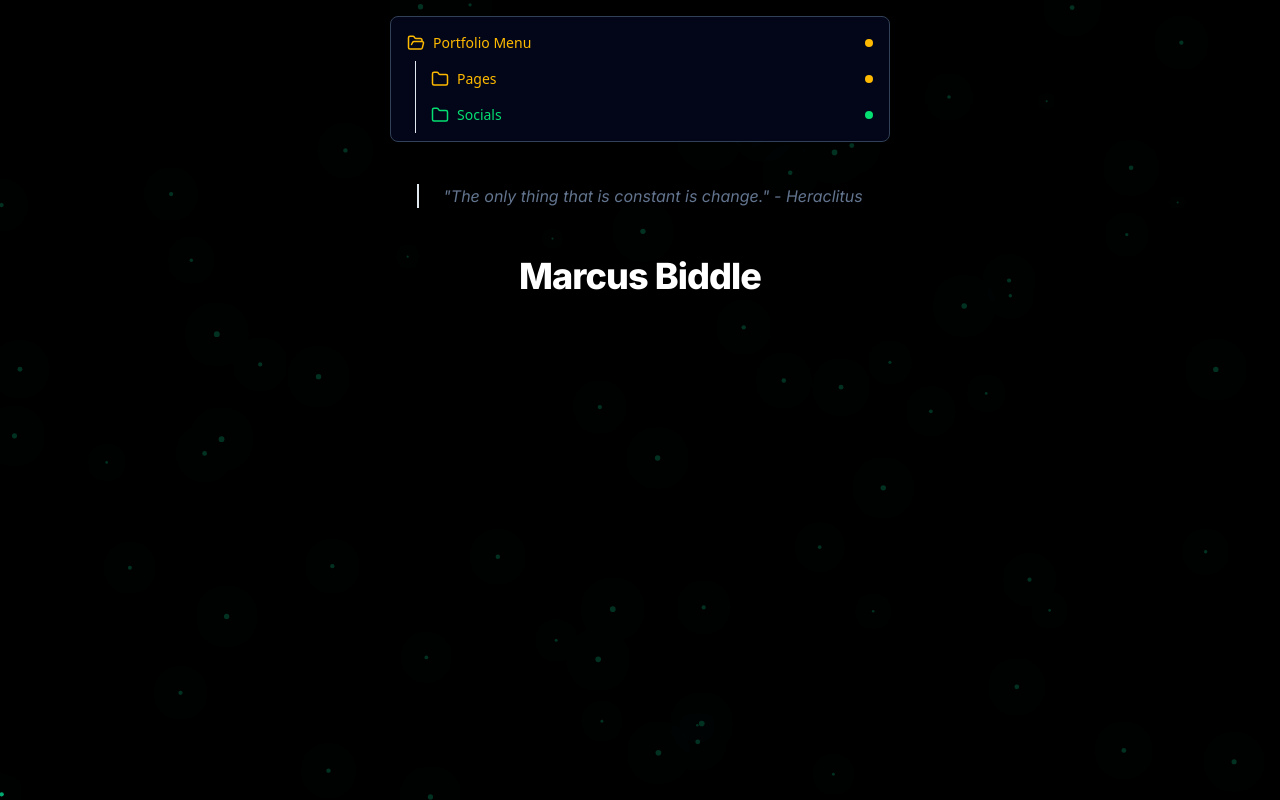
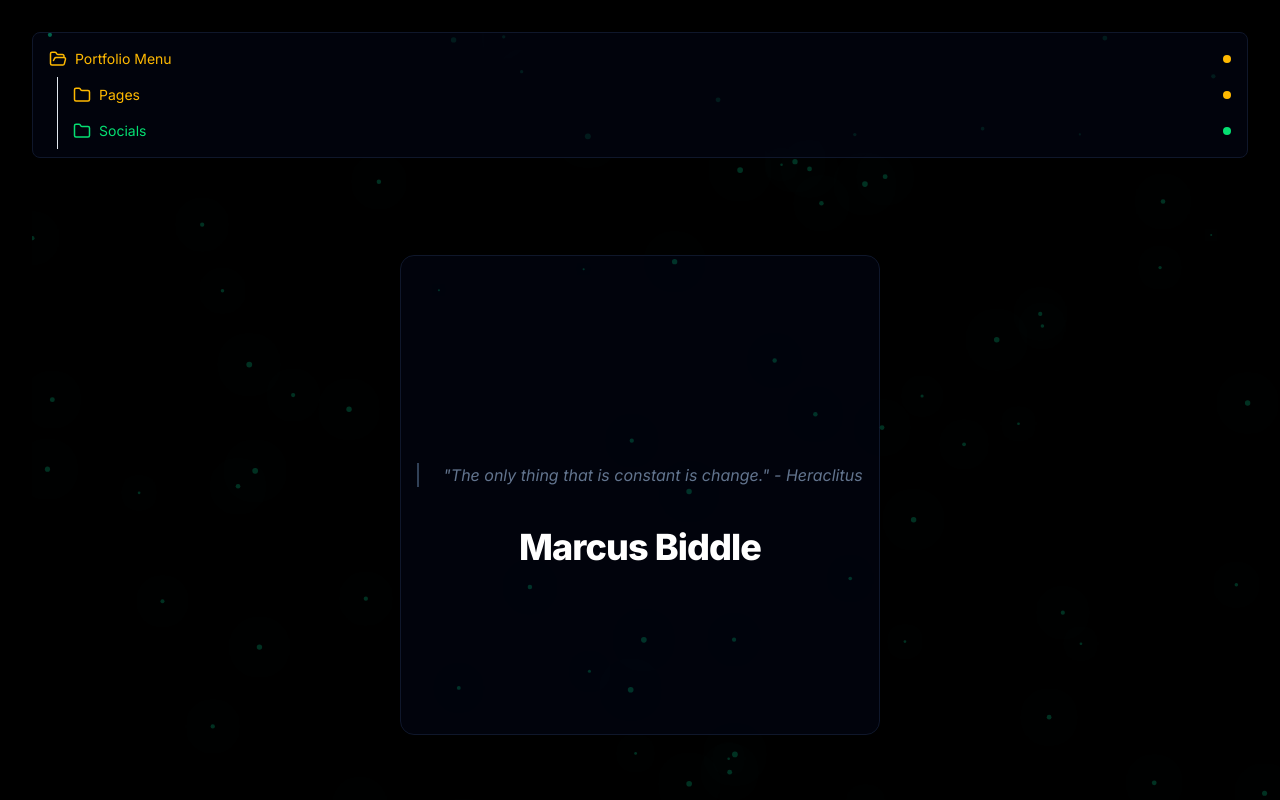
Before and after one commit to marcus-biddle/my-portfolio, a React (Vite) app in the folder client/: page / in a window 1280 px wide. Shown: the top 800 px of the page. Built offline with nearby package versions, Linux system fonts and the light colour scheme; a web font is replaced by a local one.

Commit message:
ran build

```diff
--- a/client/src/App.tsx
+++ b/client/src/App.tsx
@@ -13,6 +13,7 @@ import {
   SubFiles,
 } from '@/components/animate-ui/components/radix/files';
 import { useEffect, useState } from 'react';
+import { Card } from './components/ui/card';
 
 const RadixFilesDemo = () => {
   const [open, setOpen] = useState(['projects'])
@@ -29,7 +30,7 @@ const RadixFilesDemo = () => {
   }, [open])
 
   return (
-    <div className="relative text-white w-[500px] rounded-md border border-slate-700 bg-slate-950 overflow-auto z-100">
+    <div className="relative text-white w-full rounded-md border border-slate-900 bg-slate-950/50 overflow-auto z-100">
       <Files className="w-full" defaultOpen={['portfolio']} >
         <FolderItem value="portfolio">
           <FolderTrigger
@@ -102,28 +103,26 @@ function App() {
 
 
   return (
-    <div className='relative min-h-screen bg-black'>
-      <GravityStarsBackground starsOpacity={.85} className='fixed text-emerald-500' />
+    <div className='relative min-h-screen bg-black p-8'>
+      <GravityStarsBackground starsOpacity={.85} className='fixed z-40 text-emerald-500' />
     <NavProvider>
     {/* <NavigationMenu /> */}
-    <div className='fixed flex items-center justify-center w-full p-4'>
-      <RadixFilesDemo />
-    </div>
 
-    <main className='font-inter text-white p-8 z-50'>
-      <div className='h-screen flex flex-col items-center space-y-12 pt-32'>
-        <div className='text-slate-500'>
-          <TypographyBlockquote>&quot;The only thing that is constant is change.&quot; {'-'} Heraclitus</TypographyBlockquote>
+    <main className='font-inter z-50 text-white flex flex-col'>
+      <div className='relative h-screen w-full flex flex-col items-center rounded-xl'>
+        <div className='stickey w-full'>
+          <RadixFilesDemo />
         </div>
-        <div id={'home'} className='space-y-8'>
-          <TypographyH1>Marcus Biddle</TypographyH1>
-          {/* <div className='flex justify-around gap-4'>
-            <TypographyInlineCode>Web Developer</TypographyInlineCode>
-            <TypographyInlineCode>Entrepreneur</TypographyInlineCode>
-            <TypographyInlineCode>Chess Enthusiast</TypographyInlineCode>
-          </div> */}
+        <div className='flex flex-col items-center justify-around h-full'>
+<Card className='bg-slate-950/50 text-white flex flex-col items-center justify-center aspect-square border-slate-900'>
+          <div className='text-slate-500 p-4'>
+            <TypographyBlockquote >&quot;The only thing that is constant is change.&quot; {'-'} Heraclitus</TypographyBlockquote>
+          </div>
+          <div id={'home'} className='space-y-8'>
+            <TypographyH1>Marcus Biddle</TypographyH1>
+          </div>
+        </Card>
         </div>
-
 
       </div>
       {/* <HomePage /> */}
--- a/client/src/components/PieChart.tsx
+++ b/client/src/components/PieChart.tsx
@@ -1,16 +1,5 @@
-"use client"
 
-import { TrendingUp } from "lucide-react"
 import { Pie, PieChart } from "recharts"
-
-import {
-  Card,
-  CardContent,
-  CardDescription,
-  CardFooter,
-  CardHeader,
-  CardTitle,
-} from "@/components/ui/card"
 import {
   type ChartConfig,
   ChartContainer,
@@ -44,14 +33,6 @@ const chartConfig = {
   },
 } satisfies ChartConfig
 
-function labelFormatter(label, payload) {
-  if (payload && payload.length > 0) {
-    const percent = payload[0].payload.percent;
-    return `${(percent * 100).toFixed(2)}%`;
-  }
-  return label;
-}
-
 
 export function ChartPieDonut({ chartData }: { chartData: any[] }) {
   return (
@@ -62,7 +43,7 @@ export function ChartPieDonut({ chartData }: { chartData: any[] }) {
         <PieChart>
         <ChartTooltip
             cursor={false}
-            content={<ChartTooltipContent hideLabel labelFormatter={labelFormatter} />}
+            content={<ChartTooltipContent hideLabel />}
         />
         <Pie
             data={chartData}
--- a/client/src/components/Typography/index.tsx
+++ b/client/src/components/Typography/index.tsx
@@ -47,7 +47,7 @@ export function TypographyP() {
 
 export function TypographyBlockquote({ children }: TextProps) {
   return (
-    <blockquote className="mt-6 border-l-2 pl-6 italic">
+    <blockquote className="mt-6 border-l-2 border-slate-700 pl-6 italic">
       {children}
     </blockquote>
   )
--- a/client/src/sections/ProjectsPage.tsx
+++ b/client/src/sections/ProjectsPage.tsx
@@ -1,6 +1,4 @@
 import PageSection from '../components/PageSection'
-import { FaGithub } from 'react-icons/fa'
-import { GoArrowUpRight } from "react-icons/go";
 import { CiCircleCheck } from "react-icons/ci";
 import { TbDeviceProjector } from "react-icons/tb";
 import {
@@ -92,7 +90,7 @@ export const ProjectsPage = () => {
     {projects.map((project, index) => (
           <CarouselItem key={index} className="md:basis-2/3 ">
             <div className="p-1">
-              <Card className='bg-slate-900 border border-slate-700'>
+              <Card className='bg-slate-950/50 border border-slate-700'>
                 <CardHeader>
                   <CardTitle>{project.title}</CardTitle>
                   <CardDescription>{project.subtitle}</CardDescription>
@@ -121,54 +119,6 @@ export const ProjectsPage = () => {
   <CarouselPrevious className='bg-slate-900' />
   <CarouselNext className='bg-slate-900' />
 </Carousel>
-      <div className="w-full flex flex-col md:flex-row flex-wrap gap-8">
-        {projects.map((proj, i) => (
-          <div key={i} className="relative flex-1 rounded-lg overflow-hidden w-full md:w-1/3">
-            <div
-              className="absolute blur-xs pointer-events-none inset-0 z-10 bg-black bg-opacity-50 border-2 border-gray-900/50 rounded-md"
-              style={{
-                backgroundImage: `url(${proj.bgImage})`,
-                backgroundSize: 'cover',
-                backgroundPosition: 'center',
-                opacity: '0.4',
-              }}
-            />
-
-            <div className="relative select-auto z-20 p-6 text-white font-inter">
-              <div className="space-y-4 border-b-1 pb-4 border-slate-500/70">
-                <div className="space-x-1 uppercase text-xs text-cyan-500/80 tracking-tight">
-                  <span>{proj.subtitle}</span>
-                </div>
-                <h4 className="text-3xl">{proj.title}</h4>
-              </div>
-
-              <div className="space-y-2 my-8 ">
-                {proj.points.map((point, idx) => (
-                  <div key={idx} className="flex gap-1 items-start text-white">
-                    <CiCircleCheck className="size-6 flex-shrink-0" />
-                    <span className='text-white'>{point}</span>
-                  </div>
-                ))}
-              </div>
-
-              <div className="flex justify-center items-center gap-2 my-4">
-                <a href={proj.github} target="_blank" rel="noopener noreferrer">
-                  <FaGithub className="size-10" />
-                </a>
-                <a
-                  href={proj.demo}
-                  target="_blank"
-                  rel="noopener noreferrer"
-                  className="bg-gray-200 text-black w-full rounded-md py-2 flex gap-1 items-center justify-center"
-                >
-                  View Demo
-                  <GoArrowUpRight className="size-5" />
-                </a>
-              </div>
-            </div>
-          </div>
-        ))}
-      </div>
     </PageSection>
   );
 };
```
